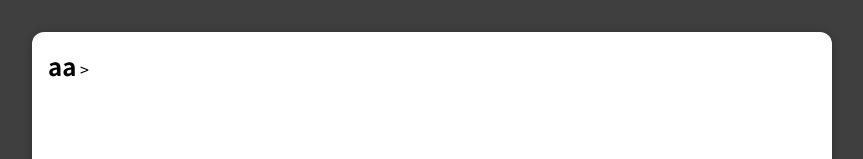
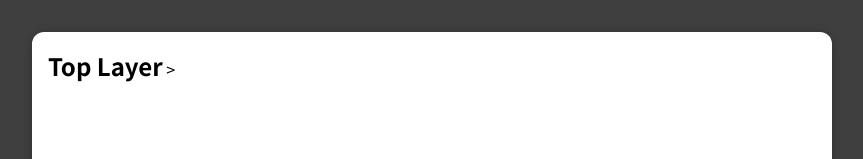
Before and after one commit to helenshepherd/dissertation-backup, a React (Create React App) app: page / in a window 1280 px wide. Shown: the top 159 px of the page, without its empty margins (208-1071 px from the left). Built offline with nearby package versions, Linux system fonts and the light colour scheme.

Commit message:
breadcrumbs updated to show titles again, not ids

```diff
--- a/src/App.js
+++ b/src/App.js
@@ -13,7 +13,7 @@ const RVprops = RVdata;
 const App = () => {
   const ctx = useContext(ParentContext);
 
-  const [filteredParent, setFilteredParent] = useState(['aa']);
+  const [filteredParent, setFilteredParent] = useState([{title: 'Top Layer', id: 'aa'}]);
   const [selectedBubbles, setSelectedBubbles] = useState(['']);
 
   const filterChangeHandler = (selectedParent) => {
--- a/src/components/Chart/TreeMapLabel.js
+++ b/src/components/Chart/TreeMapLabel.js
@@ -14,12 +14,22 @@ const TreeMapLabel = (props) => {
     ctx.onTitleClick(newValues);
   };
   const currentParent=props.currentParent;
-  let currentParentIndex = ctx.parent.indexOf(currentParent);
-  let currentParentList = ctx.parent.slice(0, (currentParentIndex+1));
+  // let currentParentIndex = ctx.parent.indexOf(currentParent);
+  let currentParentIndex = 0;
+  for(let i=0; i<ctx.parent.length; i++){
+    if (ctx.parent[i].id===currentParent){
+      currentParentIndex = i;
+    }
+  }
+  let currentParentList = [];
+  for(let i=0; i<(currentParentIndex+1); i++){
+    currentParentList.push(ctx.parent[i].title)
+  }
+  // let currentParentList = ctx.parent.slice(0, (currentParentIndex+1));
 
   let content = [];
   for (let item in currentParentList){
-    content.push(<div style={{display:'inline'}}><h2 style={{display:'inline'}} onClick={titleClickHandler}>{ctx.parent[item]}</h2><p  style={{display:'inline'}}>  >  </p></div>)
+    content.push(<div style={{display:'inline'}}><h2 style={{display:'inline'}} onClick={titleClickHandler}>{currentParentList[item]}</h2><p  style={{display:'inline'}}>  >  </p></div>)
   }
 
   return content;
--- a/src/components/Chart/TreeMapRV.js
+++ b/src/components/Chart/TreeMapRV.js
@@ -35,7 +35,7 @@ const TreeMapRV = (props) =>  {
             ctx.onBubbleClick(leaf.data.id)//${leaf.parent.parent.title}
             if(leaf.data.title!=="Direct Investments" && leaf.data.title!=="Subfunds"){
               // selectedLeaf.data.style = {"border": "5px solid red"};
-              ctx.onItemClick(leaf.data.id);
+              ctx.onItemClick({title: leaf.data.title, id: leaf.data.id});
             };
           }}
           onLeafMouseOver = {(leaf, event) => {
--- a/src/components/Investments/Investments.js
+++ b/src/components/Investments/Investments.js
@@ -14,20 +14,19 @@ const Investments = (props) => {
   const ctx = useContext(ParentContext);
 
   const filteredParentExpenses = props.items.filter((expense) => {
-    return expense.id === ctx.parent[ctx.parent.length-1];
+    return expense.id === (ctx.parent[ctx.parent.length-1]).id;
   });
-//
-  console.log("expenses.js")
+
   return (
-    //test
+
     <div>
       <Card className='expenses'>
 
         {ctx.parent.map((item) => (
           <TreeMapRVChart
-            chartParent={item}
+            chartParent={item.id}
             investments={props.items.filter((investment) => {
-              return investment.parent === item;
+              return investment.parent === item.id;
             })}
           />
         ))}
--- a/src/store/parent-context.js
+++ b/src/store/parent-context.js
@@ -22,7 +22,7 @@ for(let num=0.1; num <1; num=num+0.1){
     SubfundsShades.push(shadeHexColor(subfundsBubblesColor, num));
 }
 const ParentContext = React.createContext({
-    parent: ['aa'],
+    parent: [{title: 'Top Layer', id: 'aa'}],
     // directInvestmentsBackground: '',
     directInvestmentsBubbles: [...DIshades],
     directInvestmentsHighlight: directInvestmentsBubblesHighlight,
```
Also changed, not shown: 1 other file (tests, documents, lock files or other folders).
